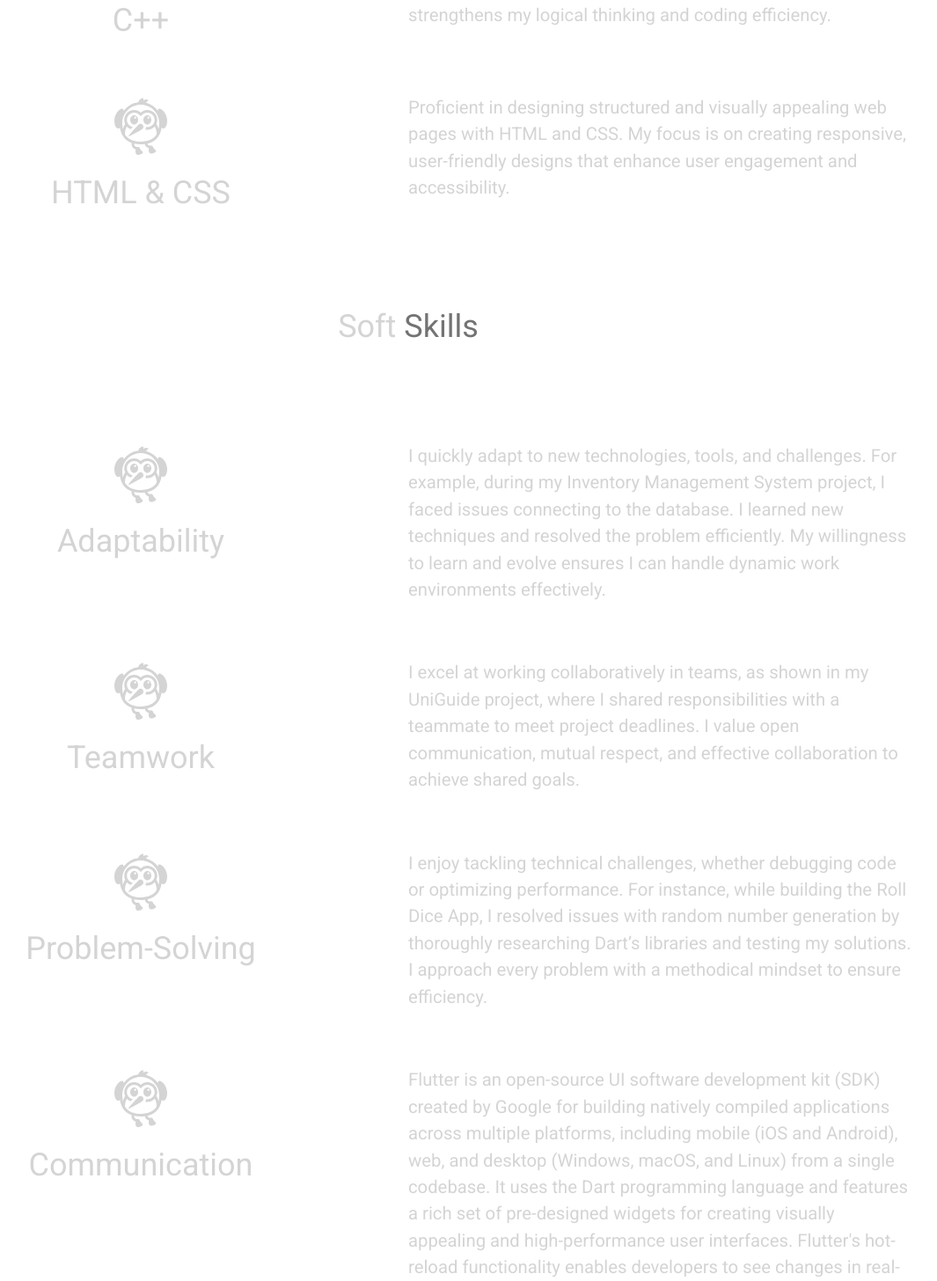
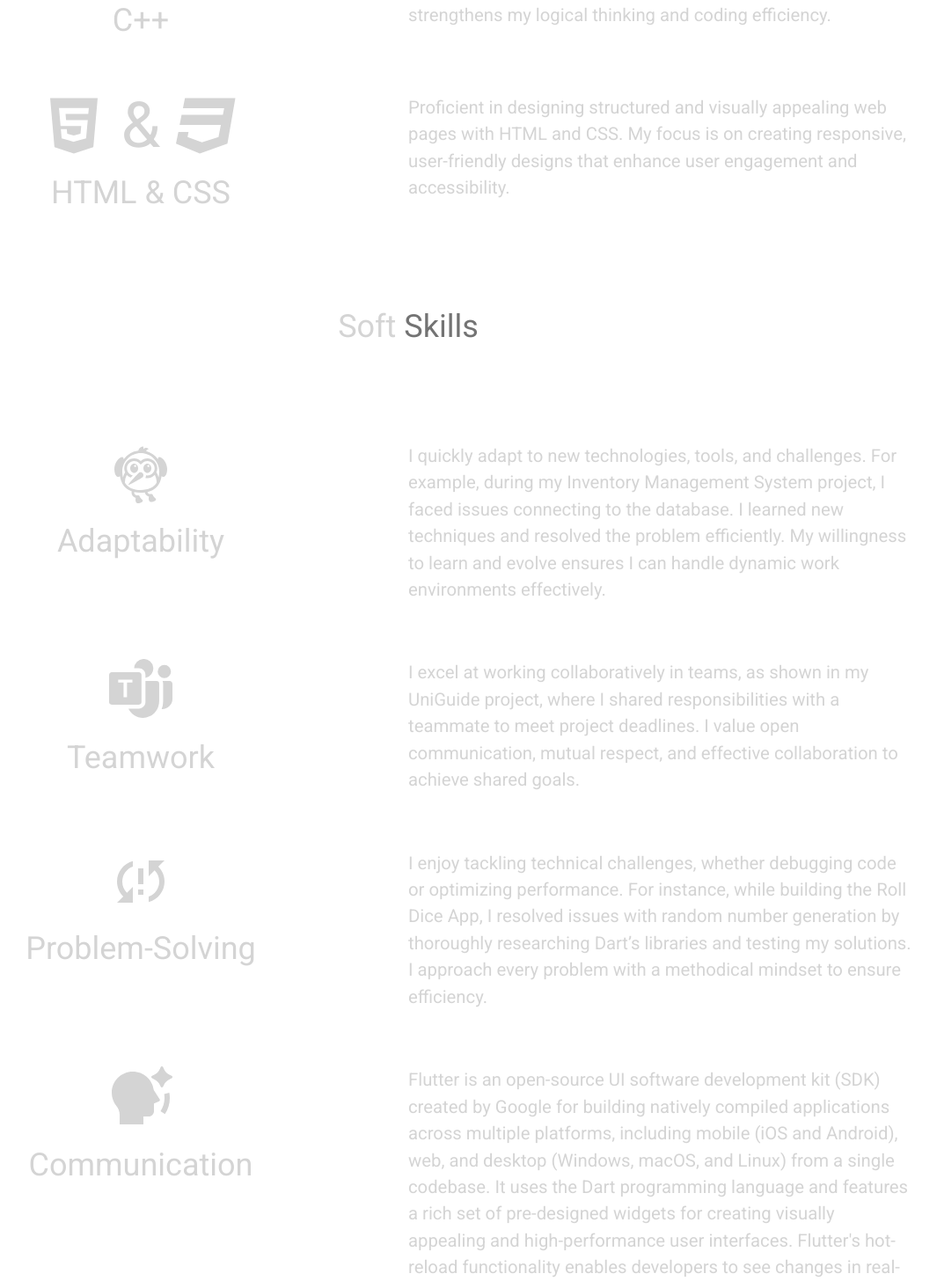
Before and after one commit to FazleRifat121/sazzad, a React (Vite) app: page /skill in a window 1280 px wide. Shown: the part 1374-2830 px from the top of the page at 88% size, without its empty margins (176-1241 px from the left). Built offline with nearby package versions, Linux system fonts and the light colour scheme.

Commit message:
skills almost done

```diff
--- a/src/components/skill/Skill.jsx
+++ b/src/components/skill/Skill.jsx
@@ -2,6 +2,11 @@ import React from "react";
 import { motion } from "framer-motion";
 import { FaJava } from "react-icons/fa";
 import { MdFlutterDash } from "react-icons/md";
+import { FaHtml5 } from "react-icons/fa";
+import { FaCss3 } from "react-icons/fa";
+import { BsMicrosoftTeams } from "react-icons/bs";
+import { MdOutlineSyncProblem } from "react-icons/md";
+import { RiSpeakAiFill } from "react-icons/ri";
 const Skill = () => {
   return (
     <div>
@@ -153,7 +158,11 @@ const Skill = () => {
                 transition={{ duration: 0.5 }}
                 className="flex justify-center items-center flex-col gap-5"
               >
-                <MdFlutterDash className="text-7xl"></MdFlutterDash>
+                <div className="flex justify-center items-center flex-row">
+                  <FaHtml5 className="text-7xl"></FaHtml5>
+                  <p className="text-7xl">&nbsp;&&nbsp;</p>
+                  <FaCss3 className="text-7xl"></FaCss3>
+                </div>
                 <h3 className="text-4xl">HTML & CSS</h3>
               </motion.div>
             </div>
@@ -221,7 +230,7 @@ const Skill = () => {
                 transition={{ duration: 0.5 }}
                 className="flex justify-center items-center flex-col gap-5"
               >
-                <MdFlutterDash className="text-7xl"></MdFlutterDash>
+                <BsMicrosoftTeams className="text-7xl"></BsMicrosoftTeams>
                 <h3 className="text-4xl">Teamwork</h3>
               </motion.div>
             </div>
@@ -253,7 +262,7 @@ const Skill = () => {
                 transition={{ duration: 0.5 }}
                 className="flex justify-center items-center flex-col gap-5"
               >
-                <MdFlutterDash className="text-7xl"></MdFlutterDash>
+                <MdOutlineSyncProblem className="text-7xl"></MdOutlineSyncProblem>
                 <h3 className="text-4xl">Problem-Solving</h3>
               </motion.div>
             </div>
@@ -286,7 +295,7 @@ const Skill = () => {
                 transition={{ duration: 0.5 }}
                 className="flex justify-center items-center flex-col gap-5"
               >
-                <MdFlutterDash className="text-7xl"></MdFlutterDash>
+                <RiSpeakAiFill className="text-7xl"></RiSpeakAiFill>
                 <h3 className="text-4xl">Communication</h3>
               </motion.div>
             </div>
```
